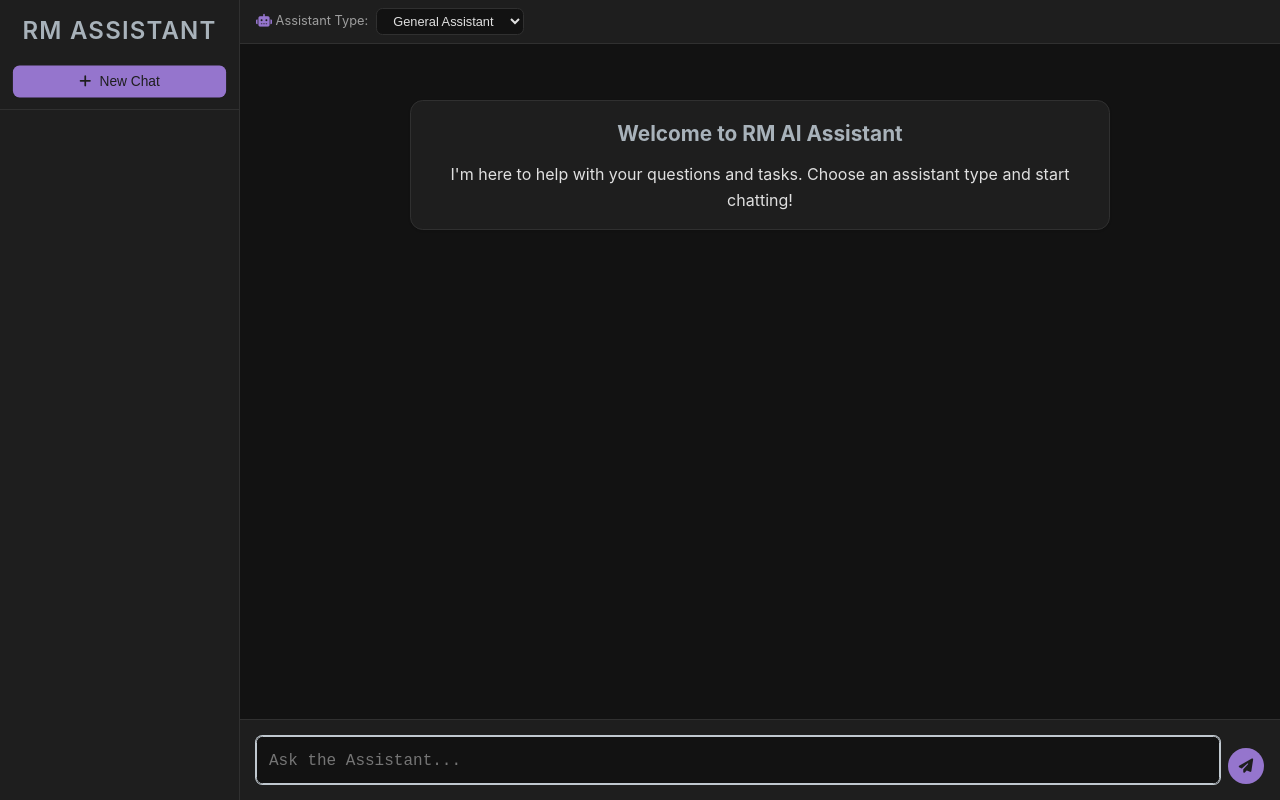
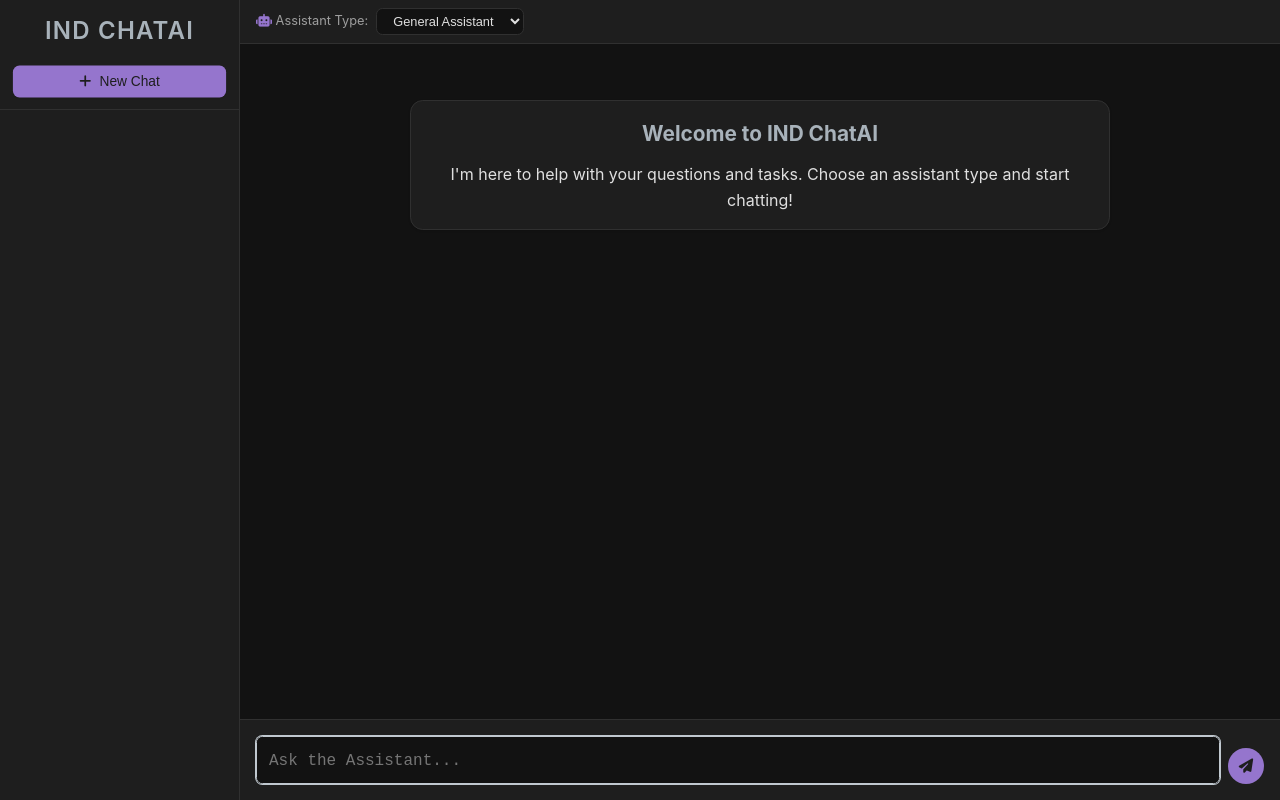
Before and after one commit to ROCK-HARDEEP/api, a plain HTML site: page static/index.html in a window 1280 px wide. Drawn offline with nearby package versions, Linux system fonts and the light colour scheme; no server answers.

Commit message:
Update index.html

```diff
--- a/static/index.html
+++ b/static/index.html
@@ -3,7 +3,7 @@
 <head>
   <meta charset="UTF-8">
   <meta name="viewport" content="width=device-width, initial-scale=1.0">
-  <title>RM AI Assistant</title>
+  <title>IND ChatAI</title>
   <link rel="stylesheet" href="css/style.css">
   <!-- <link rel="stylesheet" href="css/code-blocks.css">  (You can remove this line if you are not using a separate code-blocks.css) -->
   <link rel="stylesheet" href="https://cdnjs.cloudflare.com/ajax/libs/font-awesome/6.4.0/css/all.min.css">
@@ -13,7 +13,7 @@
   <div class="app-container">
     <aside class="sidebar">
       <div class="sidebar-header">
-        <h1 class="app-title">RM Assistant</h1>
+        <h1 class="app-title">IND ChatAI</h1>
         <button id="new-chat-btn" class="new-chat-btn">
           <i class="fas fa-plus"></i> New Chat
         </button>
@@ -37,7 +37,7 @@
       </div>
       <div id="chat-container" class="chat-container">
         <div id="welcome-message" class="welcome-message">
-          <h2>Welcome to RM AI Assistant</h2>
+          <h2>Welcome to IND ChatAI</h2>
           <p>I'm here to help with your questions and tasks. Choose an assistant type and start chatting!</p>
         </div>
       </div>
```
